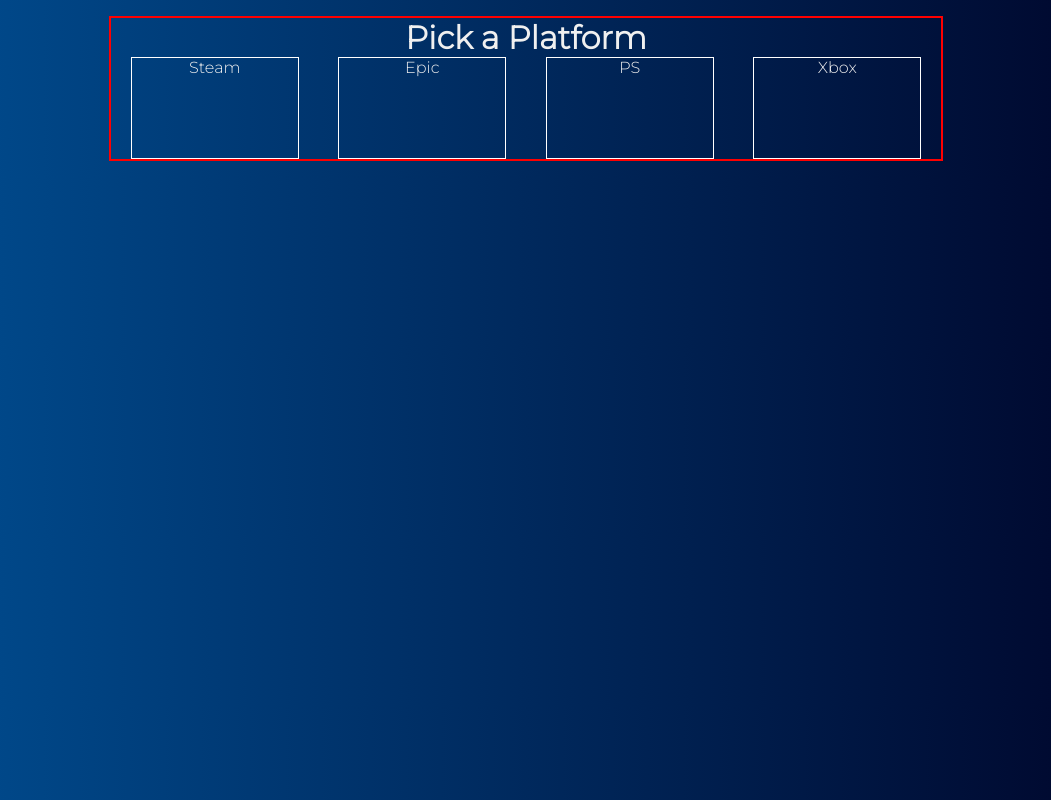
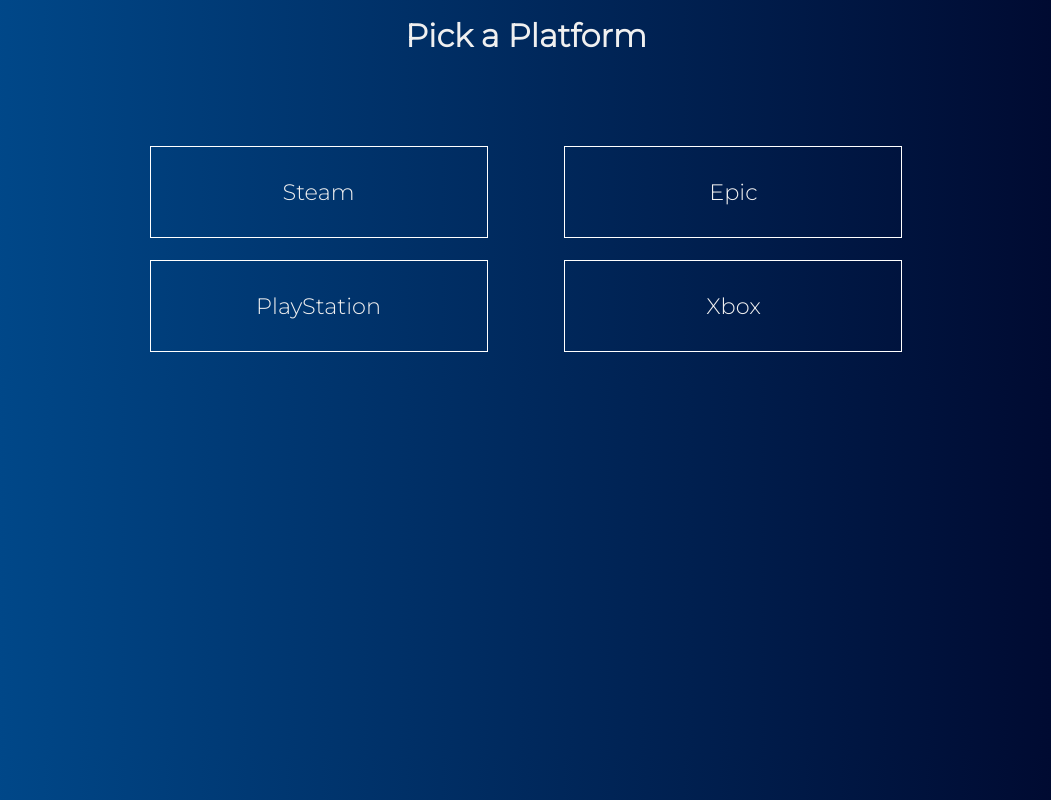
Before and after one commit to nithinrdy/rl-stats, a React (Create React App) app: page / in a window 1280 px wide. Shown: the whole page, without its empty margins (114-1165 px from the left). Built offline with nearby package versions, Linux system fonts and the light colour scheme.

Commit message:
improve homepage layout

```diff
--- a/src/App.css
+++ b/src/App.css
@@ -28,7 +28,6 @@
     justify-content: center;
 }
 #home-div {
-    border: 2px solid red;
     width: 70%;
     display: flex;
     flex-direction: column;
@@ -40,12 +39,18 @@
 }
 .home-links {
     width: 20%;
-    border: 1px solid white;
+    border: 0.05rem solid white;
     color: rgb(240, 240, 240);
     text-decoration: none;
     height: 100px;
     text-align: center;
-    vertical-align: middle;
+    width: 15em;
+    height: 4em;
+    margin: 0.5em;
+    font-size: 1.4rem;
+    display: flex;
+    align-items: center;
+    justify-content: center;
 }
 #main {
     width: 99%;
--- a/src/components/Home.js
+++ b/src/components/Home.js
@@ -1,13 +1,18 @@
 import React from "react";
 import { Link } from "react-router-dom";
-import { motion } from "framer-motion";
 function Home() {
     return (
         <div id="home-div">
-            <div>
+            <div style={{ marginBottom: "5em" }}>
                 <h1>Pick a Platform</h1>
             </div>
-            <div style={{ display: "flex", justifyContent: "space-around" }}>
+            <div
+                style={{
+                    display: "flex",
+                    justifyContent: "space-around",
+                    flexWrap: "wrap",
+                }}
+            >
                 <Link to="/steam" className="home-links">
                     Steam
                 </Link>
@@ -15,7 +20,7 @@
                     Epic
                 </Link>
                 <Link to="/ps" className="home-links">
-                    PS
+                    PlayStation
                 </Link>
                 <Link to="/xbox" className="home-links">
                     Xbox
```
